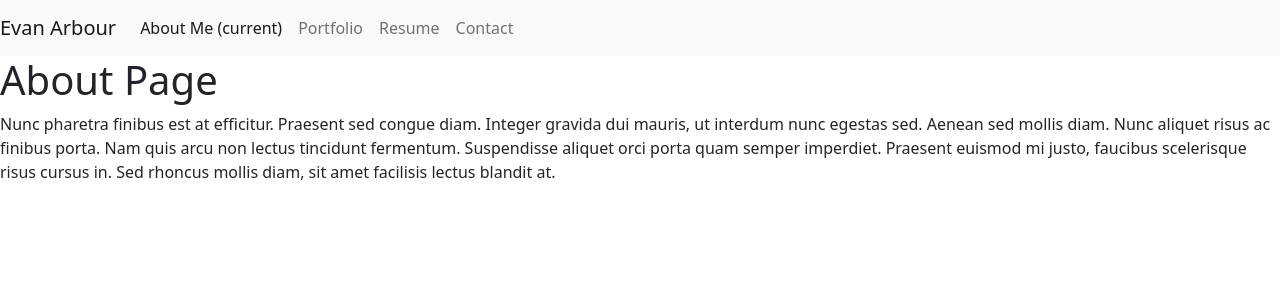
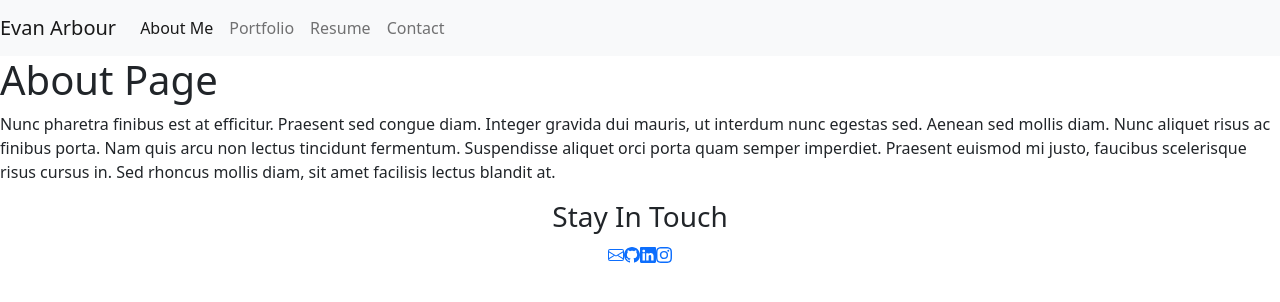
Before and after one commit to evanarbour/Arbour-Portfolio-React, a React (Create React App) app in the folder react-portfolio/: page / in a window 1280 px wide. Shown: the top 302 px of the page. Built offline with nearby package versions, Linux system fonts and the light colour scheme.

Commit message:
created footer component

```diff
--- a/react-portfolio/package.json
+++ b/react-portfolio/package.json
@@ -3,12 +3,16 @@
   "version": "0.1.0",
   "private": true,
   "dependencies": {
+    "@fortawesome/fontawesome-svg-core": "^1.2.36",
+    "@fortawesome/free-solid-svg-icons": "^5.15.4",
+    "@fortawesome/react-fontawesome": "^0.1.16",
     "@testing-library/jest-dom": "^5.14.1",
     "@testing-library/react": "^11.2.7",
     "@testing-library/user-event": "^12.8.3",
     "bootstrap": "^5.1.3",
     "react": "^17.0.2",
     "react-dom": "^17.0.2",
+    "react-icons": "^4.3.1",
     "react-scripts": "4.0.3",
     "web-vitals": "^1.1.2"
   },
--- /dev/null
+++ b/react-portfolio/src/components/Footer.js
@@ -0,0 +1,31 @@
+import React from 'react';
+import { BsGithub } from "react-icons/bs";
+import { BsLinkedin } from "react-icons/bs";
+import { BsInstagram} from "react-icons/bs";
+import { BsEnvelope } from "react-icons/bs";
+
+function Footer () {
+    return (
+        <footer class="footer">
+            <div class="container">
+                <div class="row text-center">
+                    <div class="col-sm-12">
+                        <h3>Stay In Touch</h3>
+                        <ul class="list-unstyled">
+                            <li>
+                                <a href="mailto:evan.arbour@gmail.com"><BsEnvelope /></a>
+                                <a href="www.github.com"><BsGithub /></a>
+                                <a href="www.linkedin.com"><BsLinkedin /></a>
+                                <a href="www.instagram.com"><BsInstagram /></a>
+                            </li>
+                        </ul>
+                    </div>
+                </div>
+            </div>
+
+        </footer>
+    );
+
+}
+
+export default Footer;
--- a/react-portfolio/src/components/Navigation.js
+++ b/react-portfolio/src/components/Navigation.js
@@ -12,7 +12,7 @@ function Navigation ({ currentPage, handlePageChange}) {
                     <a class="nav-item" href="#about"
                         onClick={() => handlePageChange('About')}
                         className={currentPage === 'About' ? 'nav-link active' : 'nav-link'}
-                        >About Me <span class="sr-only">(current)</span>
+                        >About Me
                     </a>
                     <a class="nav-item" href="#portfolio"
                         onClick={() => handlePageChange('Portfolio')}
--- a/react-portfolio/src/components/PortfolioContainer.js
+++ b/react-portfolio/src/components/PortfolioContainer.js
@@ -1,5 +1,6 @@
 import React, { useState } from 'react';
 import Navigation from './Navigation';
+import Footer from './Footer'
 import About from './pages/About'
 import Contact from './pages/Contact';
 import Portfolio from './pages/Portfolio';
@@ -31,9 +32,9 @@ export default function PortfolioContainer() {
         <div>
             {/* we pass currentPage to set state (About) in Navigation.js and handlePageChange to update it */}
             <Navigation currentPage={currentPage} handlePageChange={handlePageChange} />
-
             {/* passing this to return the corresponding components */}
             {renderPage()}
+            <Footer />
         </div>
     )
 
--- a/react-portfolio/src/index.js
+++ b/react-portfolio/src/index.js
@@ -3,6 +3,7 @@ import ReactDOM from 'react-dom';
 import App from './App';
 import 'bootstrap/dist/css/bootstrap.min.css';
 
+
 ReactDOM.render(
     <App />,
   document.getElementById('root')
```
Also changed, not shown: 1 other file (tests, documents, lock files or other folders).
